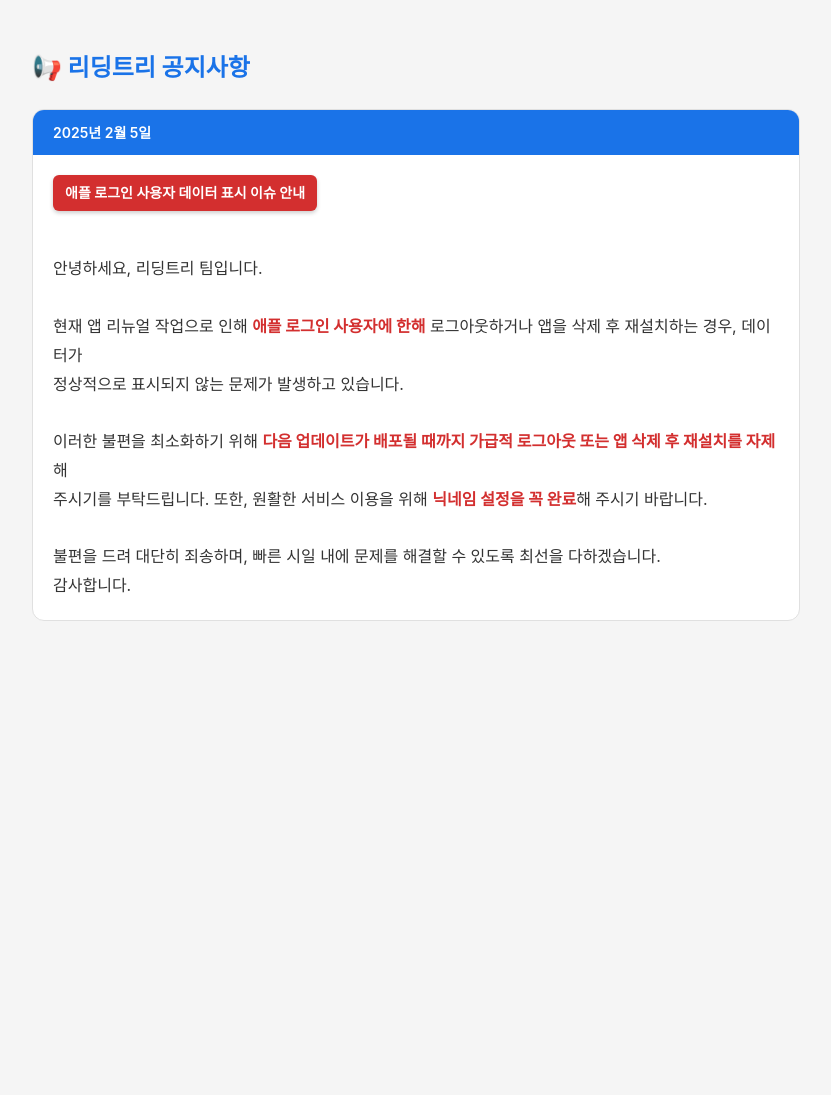
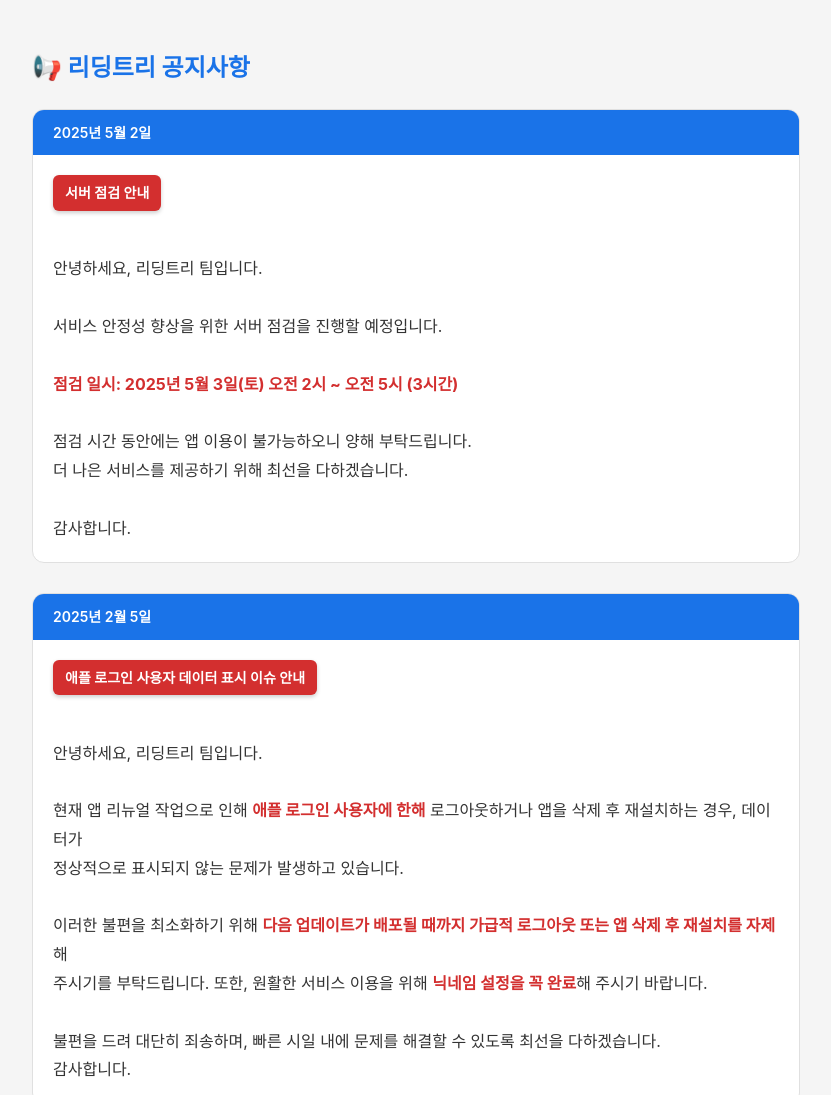
Before and after one commit to wngus606/wngus606.github.io, a plain HTML site: page index.html in a window 1280 px wide. Shown: the top 1095 px of the page, without its empty margins (224-1055 px from the left). Before the commit the page ends 800 px from the top, so only its background shows below. Drawn offline with Linux system fonts and the light colour scheme.

Commit message:
공지 사항 추가

```diff
--- a/index.html
+++ b/index.html
@@ -86,6 +86,25 @@
         <h1>📢 리딩트리 공지사항</h1>
         <div class="timeline">
             <div class="timeline-item">
+                <div class="timeline-date">2025년 5월 2일</div>
+                <div class="timeline-content">
+                    <div class="notice-tag">서버 점검 안내</div>
+                    <div class="notice-content">
+                        안녕하세요, 리딩트리 팀입니다.
+
+                        서비스 안정성 향상을 위한 서버 점검을 진행할 예정입니다.
+
+                        <span class="highlight">점검 일시: 2025년 5월 3일(토) 오전 2시 ~ 오전 5시 (3시간)</span>
+
+                        점검 시간 동안에는 앱 이용이 불가능하오니 양해 부탁드립니다.
+                        더 나은 서비스를 제공하기 위해 최선을 다하겠습니다.
+
+                        감사합니다.
+                    </div>
+                </div>
+            </div>
+
+            <div class="timeline-item">
                 <div class="timeline-date">2025년 2월 5일</div>
                 <div class="timeline-content">
                     <div class="notice-tag">애플 로그인 사용자 데이터 표시 이슈 안내</div>
```
